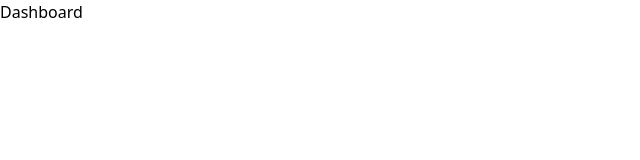
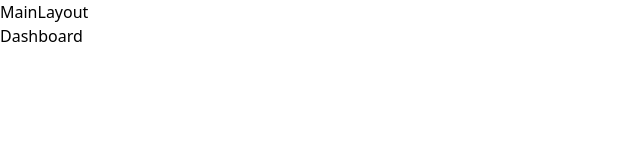
Before and after one commit to aggxb/raterate, a React (Vite) app: page / in a window 1280 px wide. Shown: the top 160 px of the page, without its empty margins (0-640 px from the left). Built offline with nearby package versions, Linux system fonts and the light colour scheme.

Commit message:
feat: add shared layout page

```diff
--- a/src/App.jsx
+++ b/src/App.jsx
@@ -6,18 +6,21 @@
 import TitleDetails from './pages/TitleDetails';
 import List from './pages/List';
 import NotFound from './pages/NotFound';
+import MainLayout from './pages/MainLayout';
 
 const App = () => {
   return (
     <BrowserRouter>
       <Routes>
-        <Route path="/" element={<Dashboard />} />
+        <Route element={<MainLayout />}>
+          <Route path="/" element={<Dashboard />} />
+          <Route path="user/:id" element={<UserArea />} />
+          <Route path="title/:id" element={<TitleDetails />} />
+          <Route path="list/:id" element={<List />} />
+          <Route path="about" element={<About />} />
+          <Route path="*" element={<NotFound />} />
+        </Route>
         <Route path="login/*" element={<Login />} />
-        <Route path="user/:id" element={<UserArea />} />
-        <Route path="title/:id" element={<TitleDetails />} />
-        <Route path="list/:id" element={<List />} />
-        <Route path="about" element={<About />} />
-        <Route path="*" element={<NotFound />} />
       </Routes>
     </BrowserRouter>
   );
--- /dev/null
+++ b/src/pages/MainLayout.jsx
@@ -0,0 +1,13 @@
+import React from 'react'
+import { Outlet } from 'react-router-dom'
+
+const MainLayout = () => {
+  return (
+    <div>
+      <h1>MainLayout</h1>
+      <Outlet />
+    </div>
+  )
+}
+
+export default MainLayout
```
